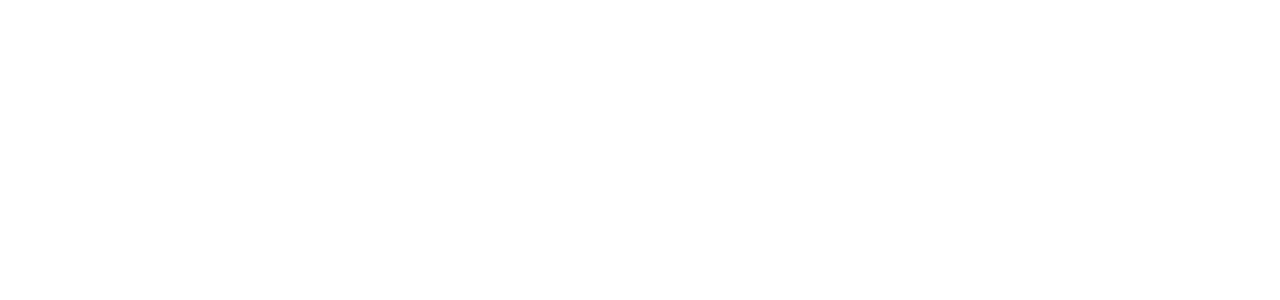
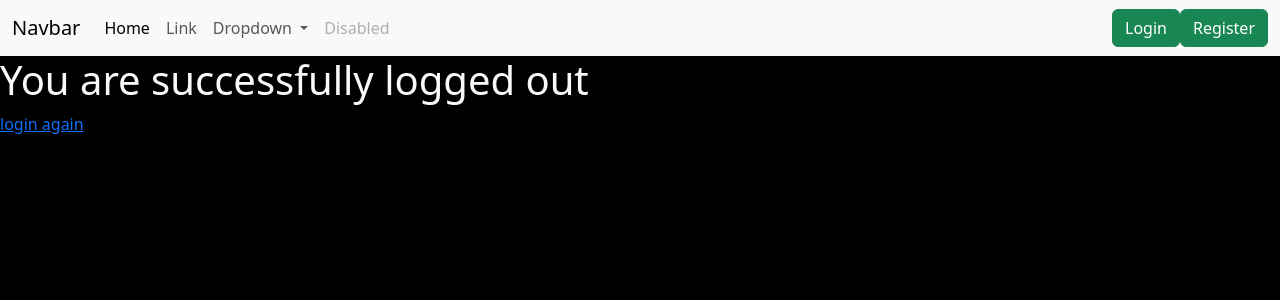
Before and after one commit to PrathamSharma169/Blog_website, a Django app: page /accounts/logout/ in a window 1280 px wide. Before the commit the part shown is empty. Shown: the top 300 px of the page. Run offline with Django 4.2, Linux system fonts and the light colour scheme.

Commit message:
registration

```diff
--- a/tweeter/templates/layout.html
+++ b/tweeter/templates/layout.html
@@ -10,7 +10,7 @@
         {% endblock %}
     </title>
 </head>
-<body class='bg-black'>
+<body class='bg-black text-light'>
     <nav class="navbar navbar-expand-lg bg-body-tertiary">
   <div class="container-fluid">
     <a class="navbar-brand" href="#">Navbar</a>
@@ -20,7 +20,7 @@
     <div class="collapse navbar-collapse" id="navbarSupportedContent">
       <ul class="navbar-nav me-auto mb-2 mb-lg-0">
         <li class="nav-item">
-          <a class="nav-link active" aria-current="page" href="#">Home</a>
+          <a class="nav-link active" aria-current="page" href="{%url 'tweet_list'%}">Home</a>
         </li>
         <li class="nav-item">
           <a class="nav-link" href="#">Link</a>
@@ -41,15 +41,25 @@
         </li>
       </ul>
       <form class="d-flex" role="search">
-        <input class="form-control me-2" type="search" placeholder="Search" aria-label="Search"/>
-        <button class="btn btn-outline-success" type="submit">Search</button>
       </form>
+      {% if user.is_authenticated %}
+      <form method="post" action="{%url 'logout'%}">
+        {% csrf_token %}
+        <button class="btn btn-danger" type='submit'>Logout</button>
+      </form>
+      {% else %}
+      <a href="{%url 'login'%}">
+        <button class="btn btn-success" type='submit'>Login</button>
+      </a>
+      <a href="{%url 'register'%}">
+        <button class="btn btn-success" type='submit'>Register</button>
+      </a>
+      {% endif %}
     </div>
   </div>
 </nav>
     {% block content %}
     <h1 class=" text-light text-center"> Hii i am pratham </h1>
-
     {% endblock %}
 </body>
 </html>
--- a/tweeter/templates/registration/logged_out.html
+++ b/tweeter/templates/registration/logged_out.html
@@ -0,0 +1,7 @@
+{% extends "layout.html" %}
+
+{% block content %}
+<h1>You are successfully logged out </h1>
+<a href="{%url 'login'%}">login again </a>
+
+{% endblock  %}
--- a/tweeter/templates/registration/login.html
+++ b/tweeter/templates/registration/login.html
@@ -1,7 +1,7 @@
 {% extends "layout.html" %}
 
 {% block content %}
-<form method="post">
+<form method="post" class="d-flex">
     {% csrf_token %}
     {{form}}
     <button class="btn btn-primary">Login</button>
--- a/tweeter/templates/registration/register.html
+++ b/tweeter/templates/registration/register.html
@@ -1,10 +1,10 @@
 {% extends "layout.html" %}
-
 {% block content %}
-<form method="post">
+<form method="post" >
     {% csrf_token %}
     {{form}}
-    <button class="btn btn-primary">Register</button>
+
+<button class="btn btn-primary" type='submit'>Register</button>
 </form>
 <p>Already have an account?</p>
 <a href="{%url 'register'%}">Login Here </a>
--- a/tweeter/tweet/templates/tweet_list.html
+++ b/tweeter/tweet/templates/tweet_list.html
@@ -13,7 +13,7 @@ new page
   <div class="card-body">
     <h5 class="card-title">{{tweet.user.username}}</h5>
     <p class="card-text">{{tweet.text}}</p>
-    {% if tweet.user==user %}
+    {% if tweet.user.id == user.id %}
     <a href="{% url 'tweet_edit' tweet.id%}" class="btn btn-primary">Edit</a>
     <a href="{% url 'tweet_delete' tweet.id%}" class="btn btn-primary">Delete</a>
     {% endif %}
--- a/tweeter/tweet/views.py
+++ b/tweeter/tweet/views.py
@@ -52,7 +52,7 @@ def delete_tweet(request,tweet_id):
 
 def login(request):
     if request.method=='POST':
-        form=UserRegistrationForm()
+        form=UserRegistrationForm(request.POST)
         if form.is_valid():
             user=form.save(commit=False)
             user.set_password(form.cleaned_data['password1'])
@@ -61,4 +61,4 @@ def login(request):
             return redirect('tweet_list')
     else:
         form=UserRegistrationForm()
-    return render(request,'registeration/register.html',{'form':form})
+    return render(request,'registration/register.html',{'form':form})
```
Also changed, not shown: tweeter/db.sqlite3, tweeter/media/photos/WhatsApp_Image_2025-03-29_at_13.39.47_acdd9a88.jpg (added), tweeter/media/photos/WhatsApp_Image_2025-04-04_at_01.47.35_a751cb5b.jpg (added).
